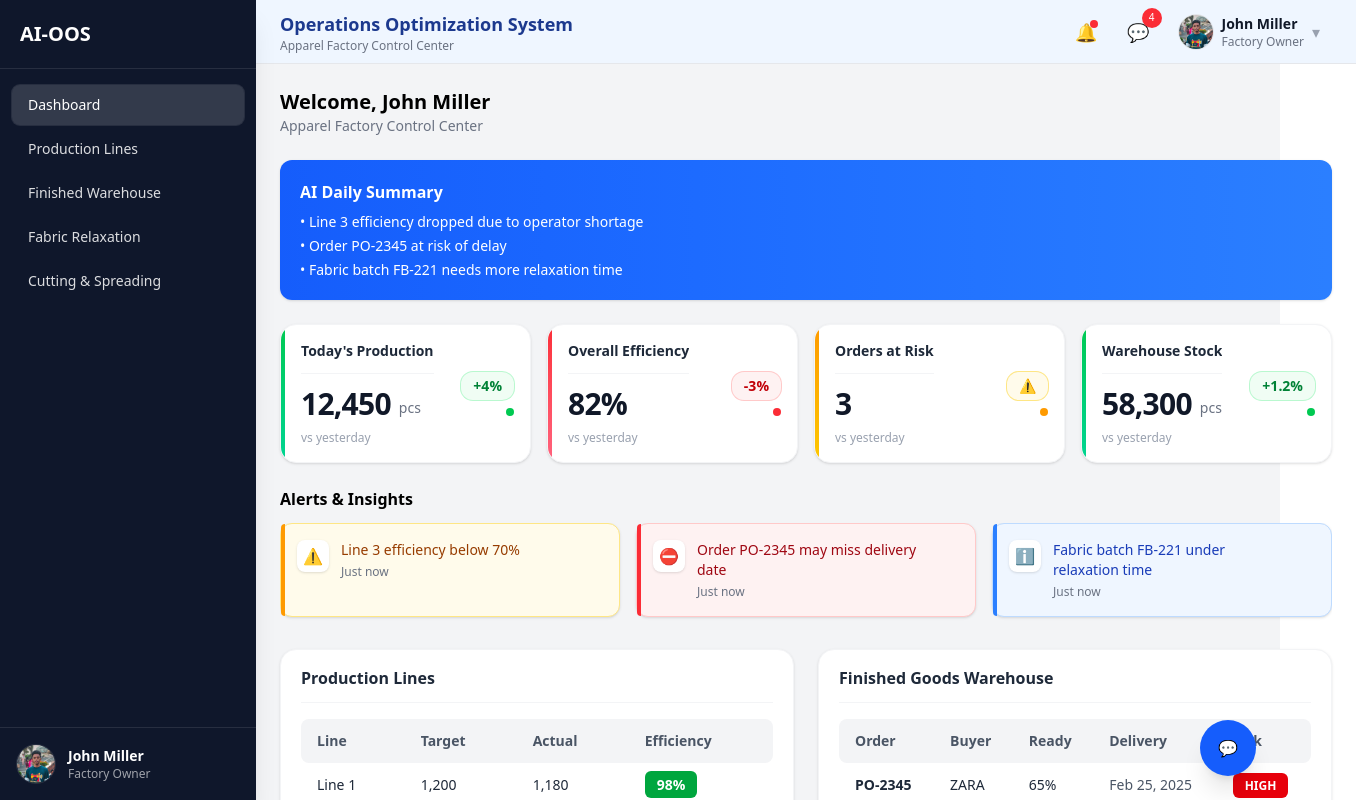
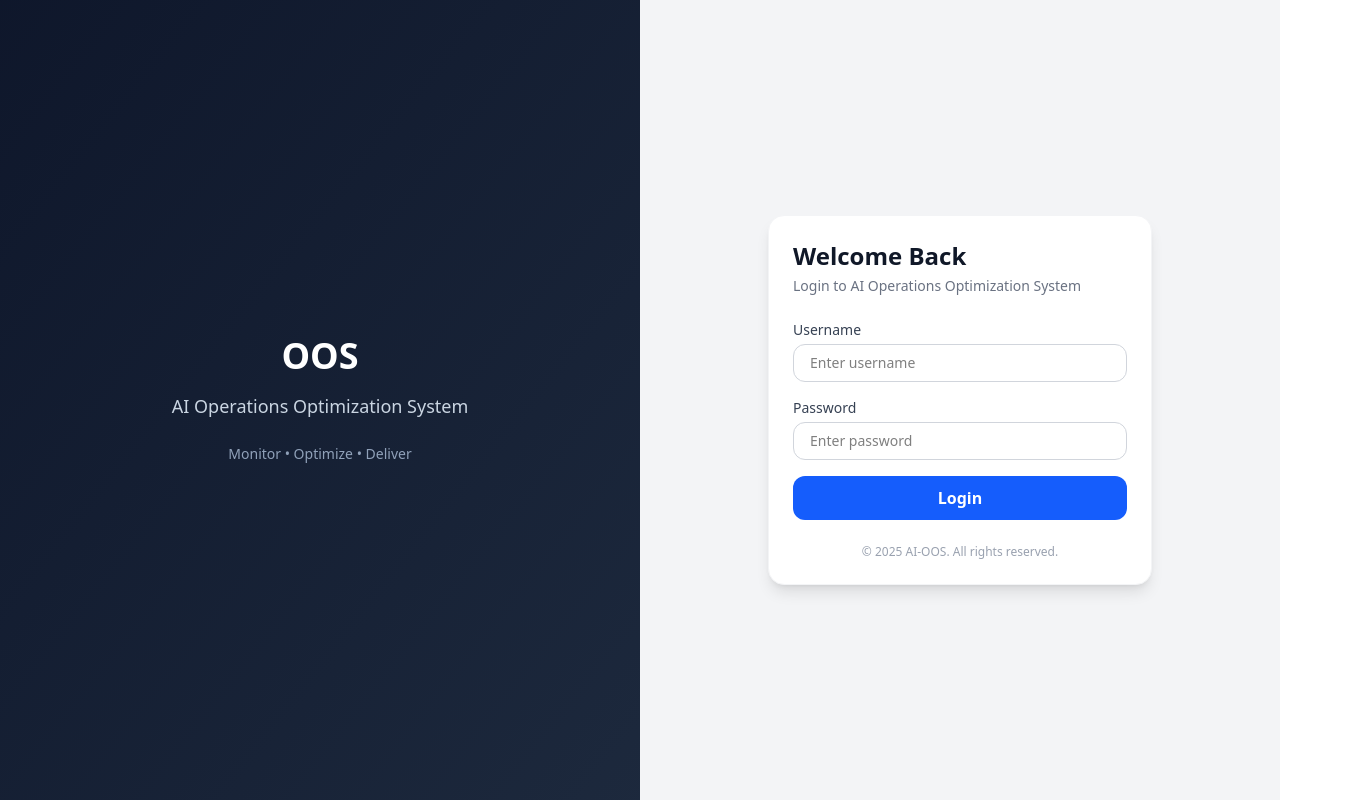
Before and after one commit to leonardkb/oos, a React (Vite) app: page / in a window 1280 px wide. Shown: the top 800 px of the page, 1356 px wide, since content can reach past the window. Built offline with nearby package versions, Linux system fonts and the light colour scheme.

Commit message:
login page created

```diff
--- a/src/App.jsx
+++ b/src/App.jsx
@@ -4,6 +4,7 @@ import Production from "./pages/Production";
 import FinishedWarehouse from "./pages/FinishedWarehouse";
 import FabricRelaxation from "./pages/FabricRelaxation";
 import CuttingSpreading from "./pages/CuttingSpreading";
+import Login from "./pages/Login";
 
 function App() {
 
@@ -11,7 +12,8 @@ function App() {
   return (
     <Router>
       <Routes>
-        <Route path="/" element={<DashboardPage />} />
+        <Route path="/" element={<Login />} />
+        <Route path="/dashboard" element={<DashboardPage />} />
         <Route path="/production" element={<Production />} />
         <Route path="/finished-warehouse" element={<FinishedWarehouse />} />
         <Route path="/fabric-relaxation" element={<FabricRelaxation />} />
--- /dev/null
+++ b/src/pages/Login.jsx
@@ -0,0 +1,103 @@
+import { useState } from "react";
+import { useNavigate } from "react-router-dom";
+
+export default function Login() {
+  const navigate = useNavigate();
+  const [username, setUsername] = useState("");
+  const [password, setPassword] = useState("");
+  const [error, setError] = useState("");
+
+  const handleSubmit = (e) => {
+    e.preventDefault();
+
+    if (username === "admin" && password === "123admin") {
+      // simple auth (can be replaced with real auth later)
+      navigate("/dashboard");
+    } else {
+      setError("Invalid username or password");
+    }
+  };
+
+  return (
+    <div className="min-h-screen flex bg-gray-100">
+      {/* LEFT: Branding / Image */}
+      <div className="hidden lg:flex w-1/2 bg-gradient-to-br from-slate-900 to-slate-800 text-white items-center justify-center p-10">
+        <div className="max-w-md text-center">
+          <h1 className="text-4xl font-bold mb-4">OOS</h1>
+          <p className="text-lg text-slate-300 mb-6">
+            AI Operations Optimization System
+          </p>
+
+
+
+          <p className="text-sm text-slate-400 mt-6">
+            Monitor • Optimize • Deliver
+          </p>
+        </div>
+      </div>
+
+      {/* RIGHT: Login Form */}
+      <div className="w-full lg:w-1/2 flex items-center justify-center p-6">
+        <div className="w-full max-w-sm bg-white rounded-2xl shadow-lg border border-gray-100 p-6">
+          <h2 className="text-2xl font-semibold text-gray-900">
+            Welcome Back
+          </h2>
+          <p className="text-sm text-gray-500 mt-1">
+            Login to AI Operations Optimization System
+          </p>
+
+          <form onSubmit={handleSubmit} className="mt-6 space-y-4">
+            {/* Username */}
+            <div>
+              <label className="block text-sm font-medium text-gray-700 mb-1">
+                Username
+              </label>
+              <input
+                type="text"
+                value={username}
+                onChange={(e) => setUsername(e.target.value)}
+                placeholder="Enter username"
+                className="w-full rounded-xl border border-gray-300 px-4 py-2
+                text-sm focus:outline-none focus:ring-2 focus:ring-blue-500"
+              />
+            </div>
+
+            {/* Password */}
+            <div>
+              <label className="block text-sm font-medium text-gray-700 mb-1">
+                Password
+              </label>
+              <input
+                type="password"
+                value={password}
+                onChange={(e) => setPassword(e.target.value)}
+                placeholder="Enter password"
+                className="w-full rounded-xl border border-gray-300 px-4 py-2 text-sm focus:outline-none focus:ring-2 focus:ring-blue-500"
+              />
+            </div>
+
+            {/* Error */}
+            {error && (
+              <div className="text-sm text-red-600 bg-red-50 border border-red-200 rounded-lg px-3 py-2">
+                {error}
+              </div>
+            )}
+
+            {/* Login Button */}
+            <button
+              type="submit"
+              className="w-full bg-blue-600 hover:bg-blue-700 text-white py-2.5
+              rounded-xl font-semibold transition"
+            >
+              Login
+            </button>
+          </form>
+
+          <p className="text-xs text-gray-400 mt-6 text-center">
+            © 2025 AI-OOS. All rights reserved.
+          </p>
+        </div>
+      </div>
+    </div>
+  );
+}
```
